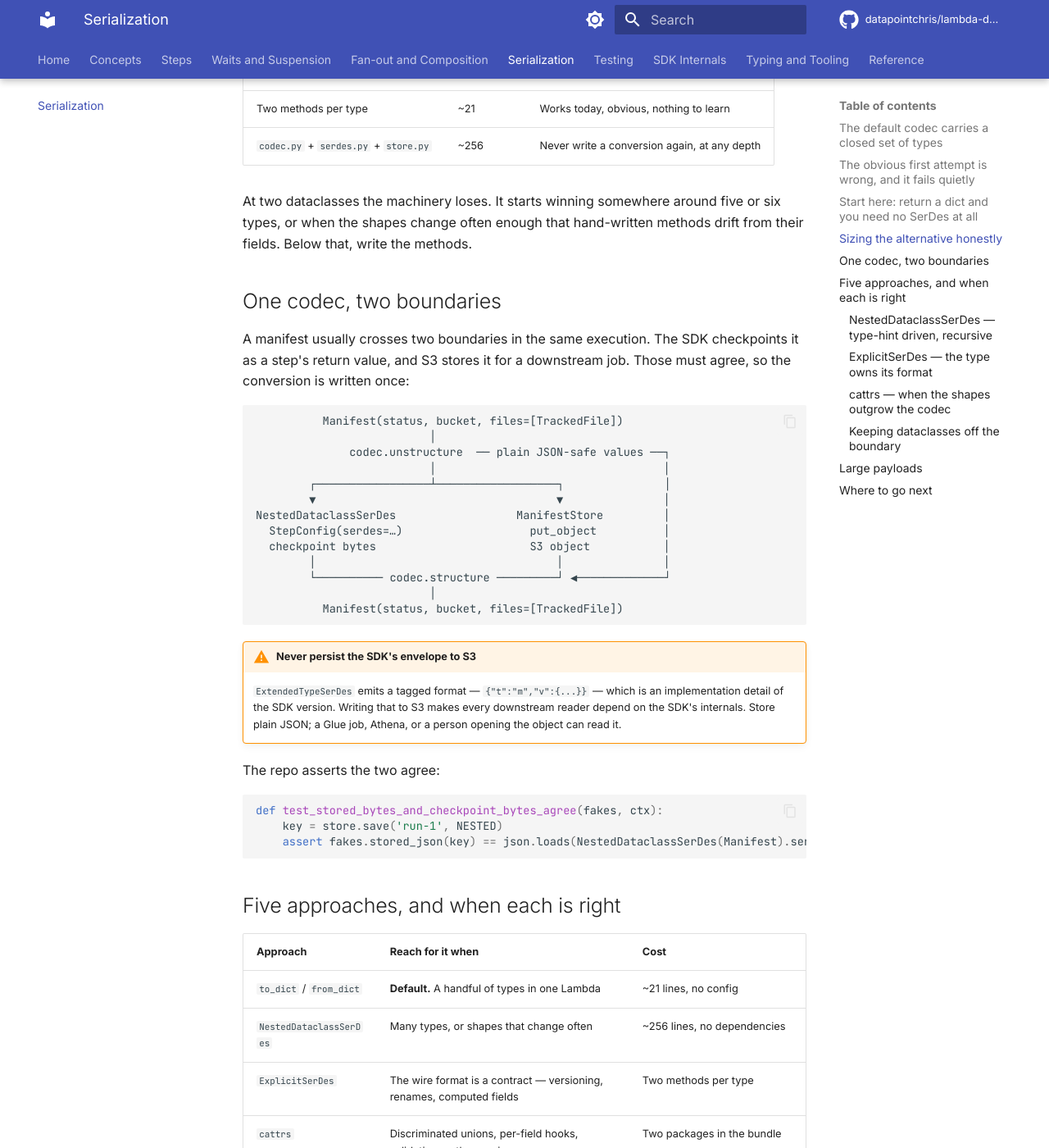
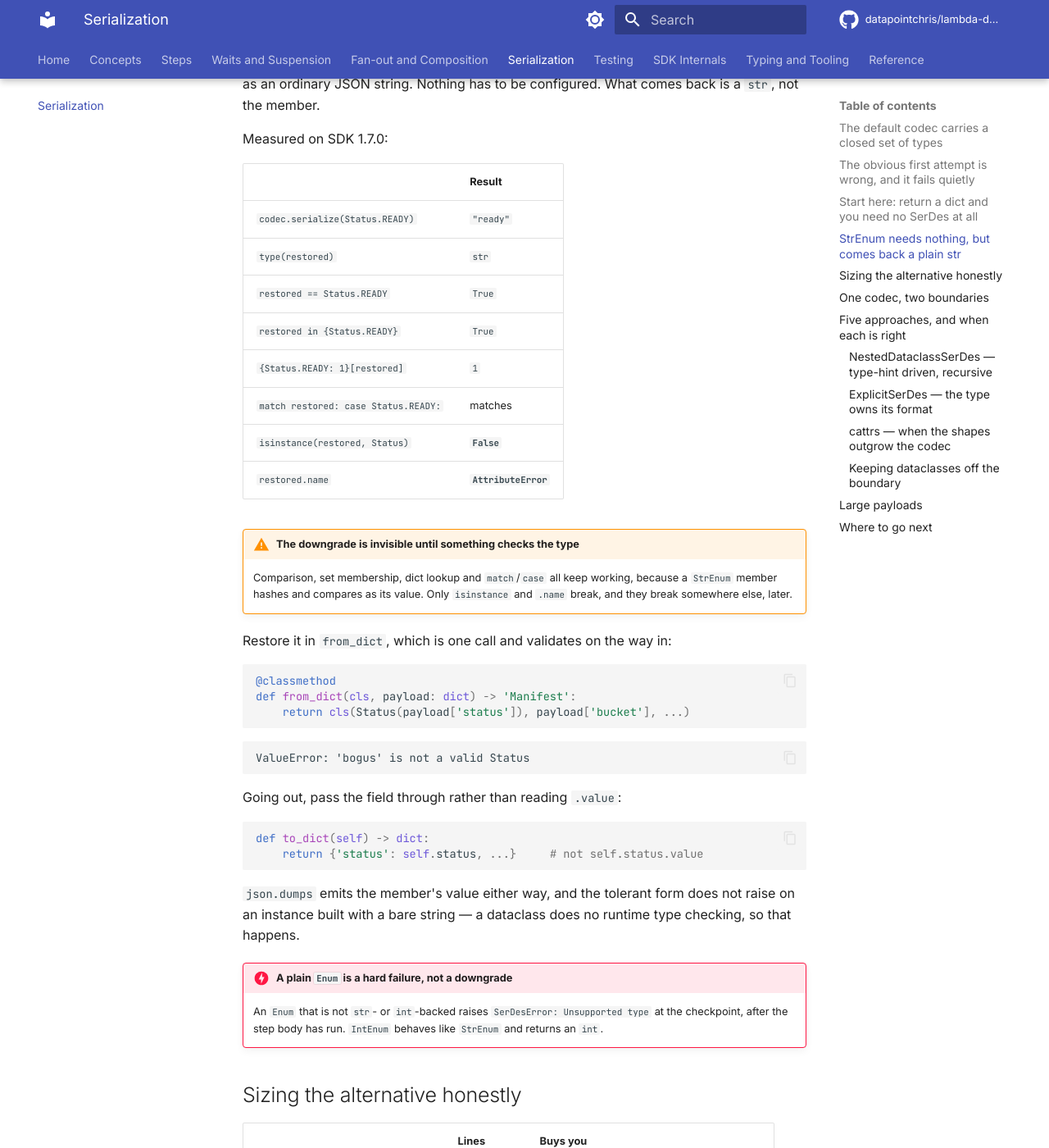
Before and after one commit to datapointchris/lambda-durable-functions, an MkDocs documentation site: the page built from docs/serialization.md, in a window 1280 px wide and 1400 px high, scrolled down 2611 px. Shown: the whole window at 82% size. Built offline with MkDocs 1.6.1 and Material for MkDocs 9.7.7, drawn with Linux system fonts in a browser that asks for light colours; comment, search, counter and statistics services are not loaded.

Commit message:
feat: StrEnum through a checkpoint, and what the downgrade costs
A StrEnum is a str subclass, so it passes the codec's primitive fast path and
needs no configuration to serialize. It comes back a plain str.

The downgrade is invisible where it matters least and breaks where it matters
most: comparison, set membership, dict lookup and match/case all keep working
because a member hashes and compares as its value, while isinstance and .name
fail somewhere else, later.

from_dict is where the member is restored, and that call validates — an
unknown value raises ValueError rather than travelling on. to_dict passes the
field through instead of reading .value, which raises on an instance built
with a bare string. A dataclass does no runtime type checking, so that
happens; both type checkers do catch it statically.

A plain Enum that is not str- or int-backed is a hard failure at the
checkpoint, not a downgrade.

179 passed, 1 xfailed.

````diff
--- a/docs/serialization.md
+++ b/docs/serialization.md
@@ -110,6 +110,55 @@ def load_manifest(s3_client, bucket, key) -> Manifest:
 
 That is `src/nested_payloads/minimal.py`, 21 lines of conversion across two types. Everything below
 is what to reach for when that stops being enough.
+
+## `StrEnum` needs nothing, but comes back a plain `str`
+
+A `StrEnum` is a `str` subclass, so it passes the codec's primitive fast path and checkpoints as an
+ordinary JSON string. Nothing has to be configured. What comes back is a `str`, not the member.
+
+Measured on SDK 1.7.0:
+
+| | Result |
+|---|---|
+| `codec.serialize(Status.READY)` | `"ready"` |
+| `type(restored)` | `str` |
+| `restored == Status.READY` | `True` |
+| `restored in {Status.READY}` | `True` |
+| `{Status.READY: 1}[restored]` | `1` |
+| `match restored: case Status.READY:` | matches |
+| `isinstance(restored, Status)` | **`False`** |
+| `restored.name` | **`AttributeError`** |
+
+!!! warning "The downgrade is invisible until something checks the type"
+    Comparison, set membership, dict lookup and `match`/`case` all keep working, because a
+    `StrEnum` member hashes and compares as its value. Only `isinstance` and `.name` break, and they
+    break somewhere else, later.
+
+Restore it in `from_dict`, which is one call and validates on the way in:
+
+```python
+@classmethod
+def from_dict(cls, payload: dict) -> 'Manifest':
+    return cls(Status(payload['status']), payload['bucket'], ...)
+```
+
+```text
+ValueError: 'bogus' is not a valid Status
+```
+
+Going out, pass the field through rather than reading `.value`:
+
+```python
+def to_dict(self) -> dict:
+    return {'status': self.status, ...}     # not self.status.value
+```
+
+`json.dumps` emits the member's value either way, and the tolerant form does not raise on an
+instance built with a bare string — a dataclass does no runtime type checking, so that happens.
+
+!!! danger "A plain `Enum` is a hard failure, not a downgrade"
+    An `Enum` that is not `str`- or `int`-backed raises `SerDesError: Unsupported type` at the
+    checkpoint, after the step body has run. `IntEnum` behaves like `StrEnum` and returns an `int`.
 
 ## Sizing the alternative honestly
 
````
Also changed, not shown: 2 other files.
